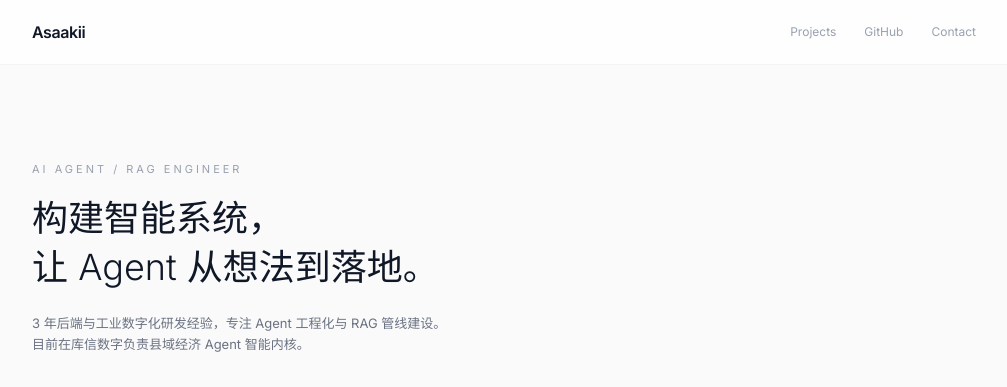
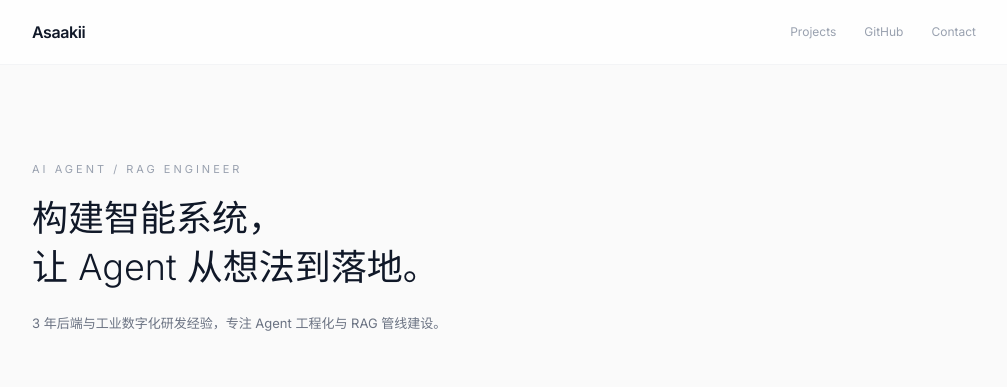
Before and after one commit to Asaakii/Portfolio-Home, an Astro site in the folder projects-site/: page / in a window 1280 px wide. Shown: the top 387 px of the page, without its empty margins (136-1143 px from the left). Built offline with nearby package versions, Linux system fonts and the light colour scheme; Astro itself is replaced by a stand-in of ours.

Commit message:
修改县域经济项目介绍文字

```diff
--- a/projects-site/src/pages/index.astro
+++ b/projects-site/src/pages/index.astro
@@ -18,8 +18,7 @@ import { projects } from '../data/projects';
           构建智能系统，<br />让 Agent 从想法到落地。
         </h1>
         <p class="max-w-md text-[13px] leading-relaxed text-gray-500">
-          3 年后端与工业数字化研发经验，专注 Agent 工程化与 RAG 管线建设。<br
-          />目前在库信数字负责县域经济 Agent 智能内核。
+          3 年后端与工业数字化研发经验，专注 Agent 工程化与 RAG 管线建设。
         </p>
       </section>
     </FadeIn>
```
